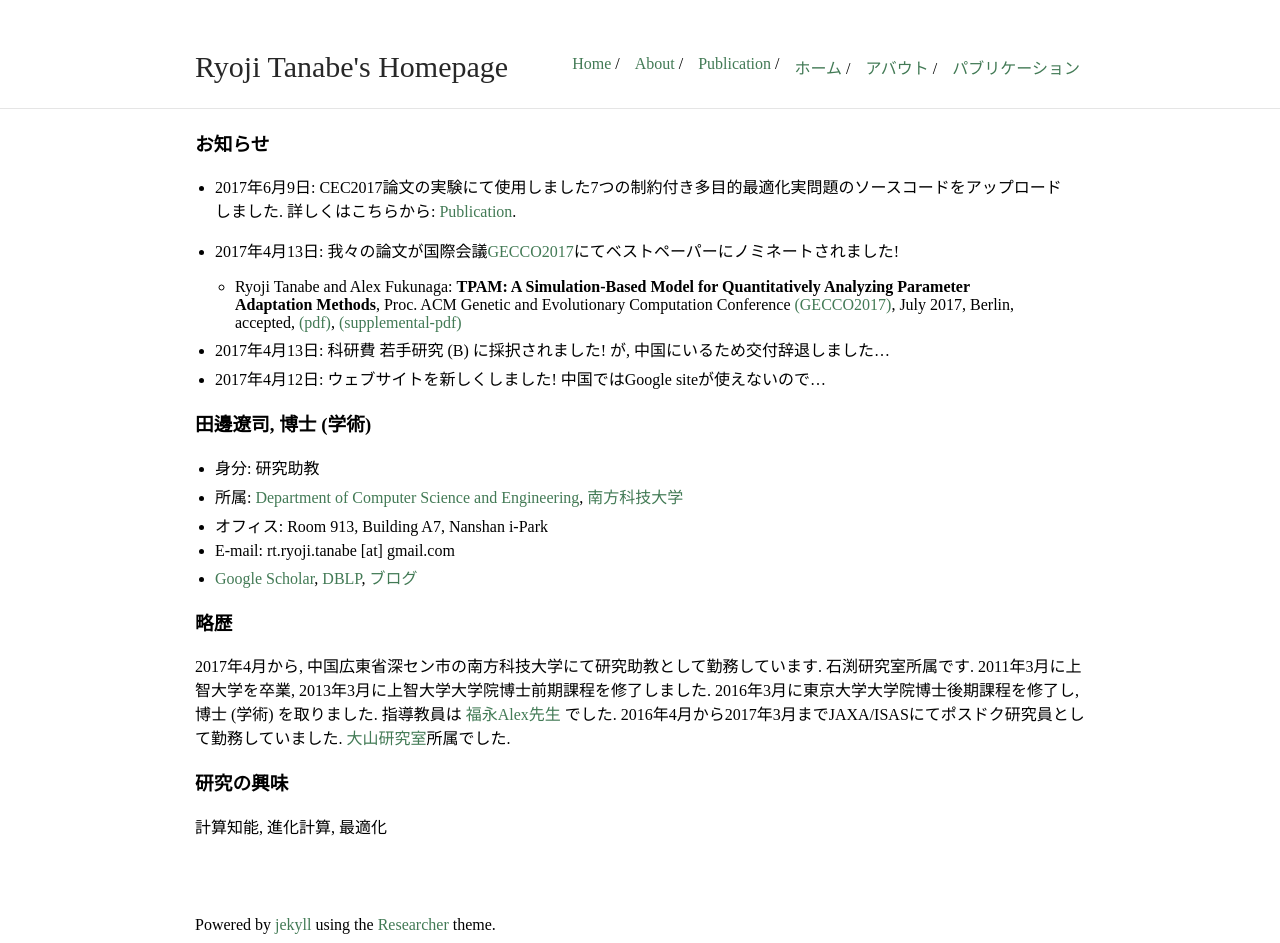
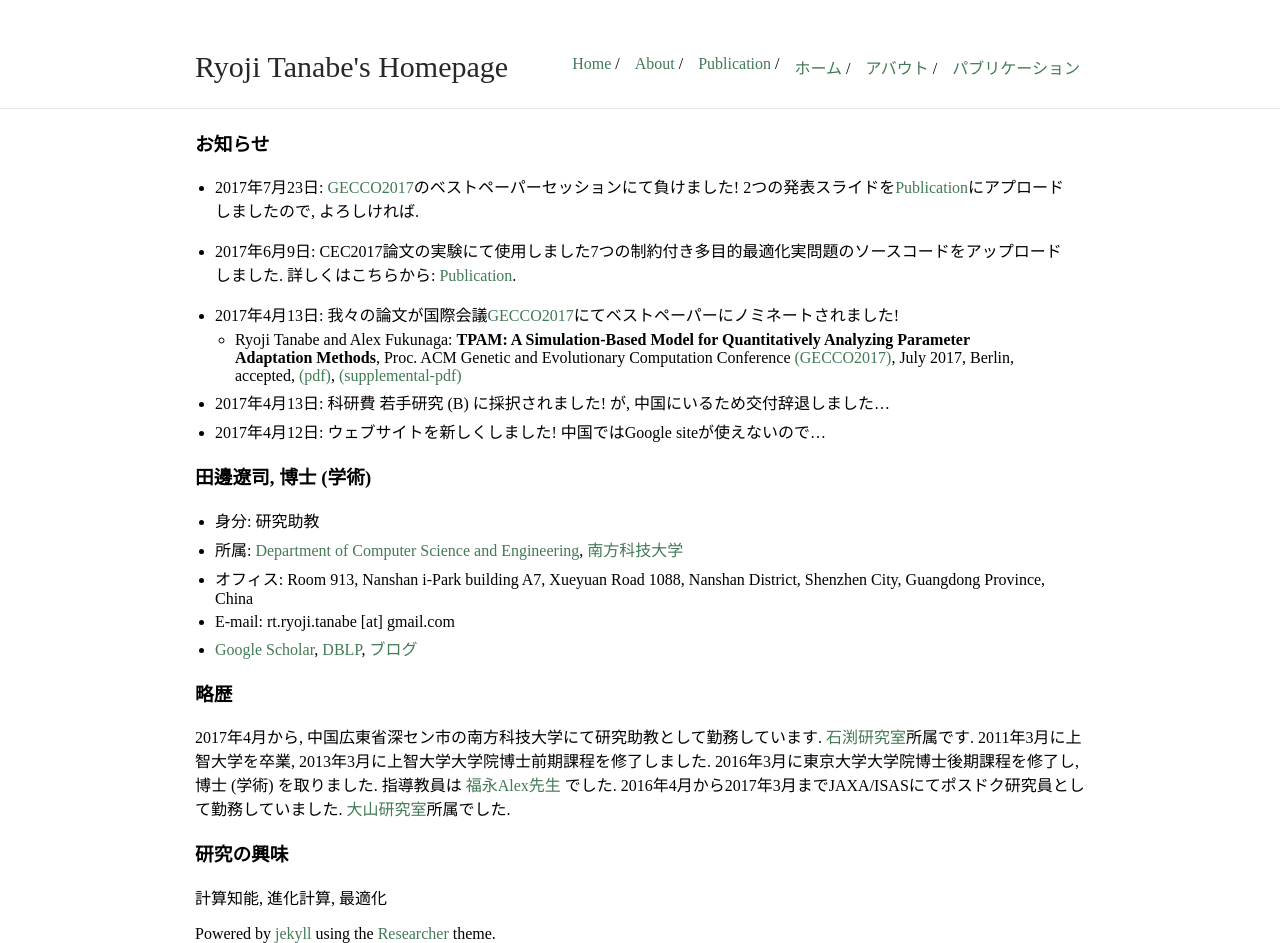
Before and after one commit to ryojitanabe/ryojitanabe.github.io, a Jekyll site: the page built from index-j.md, in a window 1280 px wide. Built offline with Jekyll 4.4.1, drawn with Linux system fonts in a browser that asks for light colours.

Commit message:
uploaded two slides for the gecco presentations

```diff
--- a/index-j.md
+++ b/index-j.md
@@ -5,11 +5,11 @@ title: Ryoji Tanabe's Homepage
 
 
 ### お知らせ
+* 2017年7月23日: [GECCO2017](http://gecco-2017.sigevo.org/)のベストペーパーセッションにて負けました! 2つの発表スライドを[Publication](publication)にアプロードしましたので, よろしければ.
 
 * 2017年6月9日: CEC2017論文の実験にて使用しました7つの制約付き多目的最適化実問題のソースコードをアップロードしました. 詳しくはこちらから: [Publication](publication).
 
 * 2017年4月13日: 我々の論文が国際会議[GECCO2017](http://gecco-2017.sigevo.org/)にてベストペーパーにノミネートされました!
-
     *  Ryoji Tanabe and Alex Fukunaga: **TPAM: A Simulation-Based Model for Quantitatively Analyzing Parameter Adaptation Methods**, Proc. ACM Genetic and Evolutionary Computation Conference [(GECCO2017)](http://gecco-2017.sigevo.org/), July 2017, Berlin, accepted, [(pdf)](pdf/tf-gecco2017.pdf), [(supplemental-pdf)](pdf/tf-gecco2017-supp.pdf)
 
 * 2017年4月13日: 科研費 若手研究 (B) に採択されました! が, 中国にいるため交付辞退しました...
@@ -20,14 +20,14 @@ title: Ryoji Tanabe's Homepage
 
 * 身分: 研究助教
 * 所属: [Department of Computer Science and Engineering](http://cse.sustc.edu.cn/en/site/index/), [南方科技大学](http://www.sustc.edu.cn/en/)
-* オフィス: Room 913, Building A7, Nanshan i-Park
+* オフィス: Room 913, Nanshan i-Park building A7, Xueyuan Road 1088, Nanshan District, Shenzhen City, Guangdong Province, China
 * E-mail: rt.ryoji.tanabe [at] gmail.com
 * [Google Scholar](https://scholar.google.co.jp/citations?user=xze7scoAAAAJ&hl=en), [DBLP](http://dblp.uni-trier.de/pers/hd/t/Tanabe:Ryoji), [ブログ](http://d.hatena.ne.jp/LCRTB/)
 
 ### 略歴
 
 2017年4月から, 中国広東省深セン市の南方科技大学にて研究助教として勤務しています.
-石渕研究室所属です.
+[石渕研究室](http://www.cs.osakafu-u.ac.jp/~hisaoi/)所属です.
 2011年3月に上智大学を卒業, 2013年3月に上智大学大学院博士前期課程を修了しました.
 2016年3月に東京大学大学院博士後期課程を修了し,  博士 (学術) を取りました.
 指導教員は [福永Alex先生](http://metahack.org/index-j.html) でした.
```
Also changed, not shown: about-j.md (+3 -1 lines), about.md (+3 -1 lines), index.md (+5 -4 lines), publication.md (+3 -2 lines), 9 other files.
